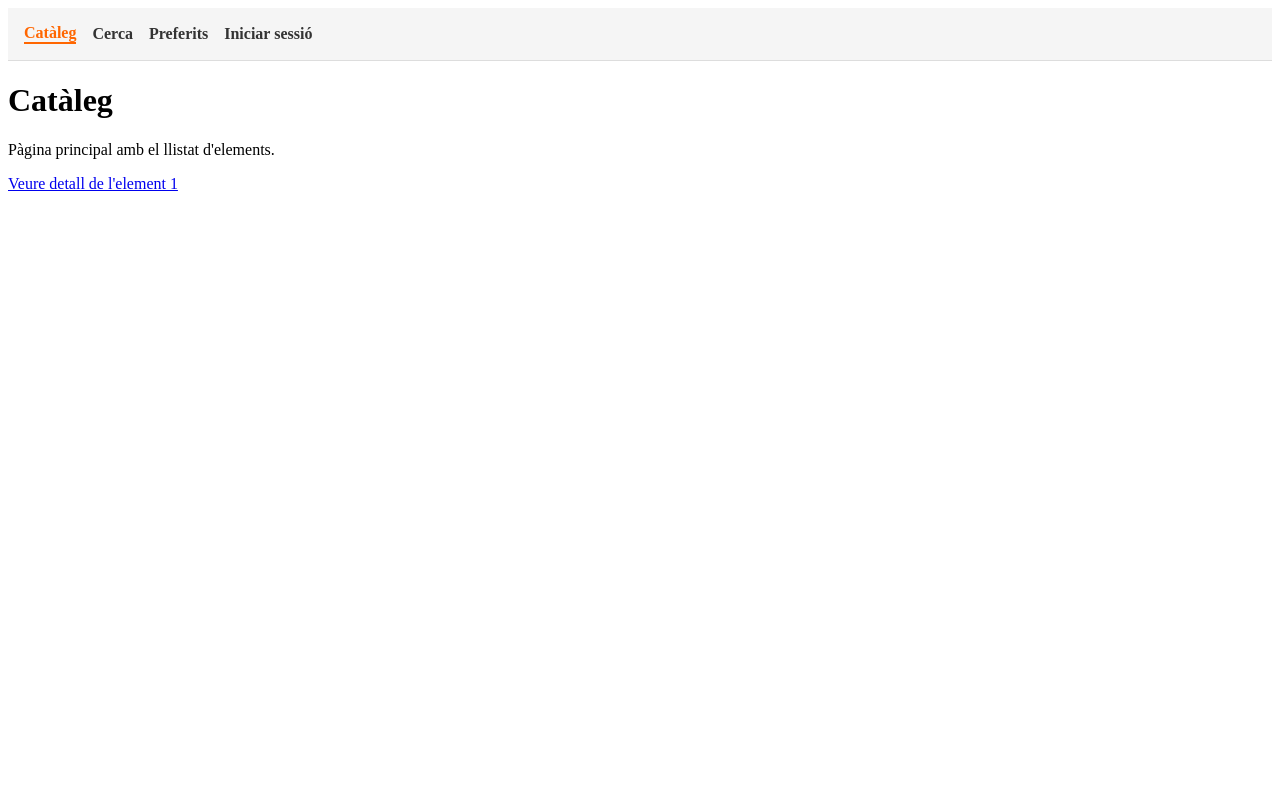
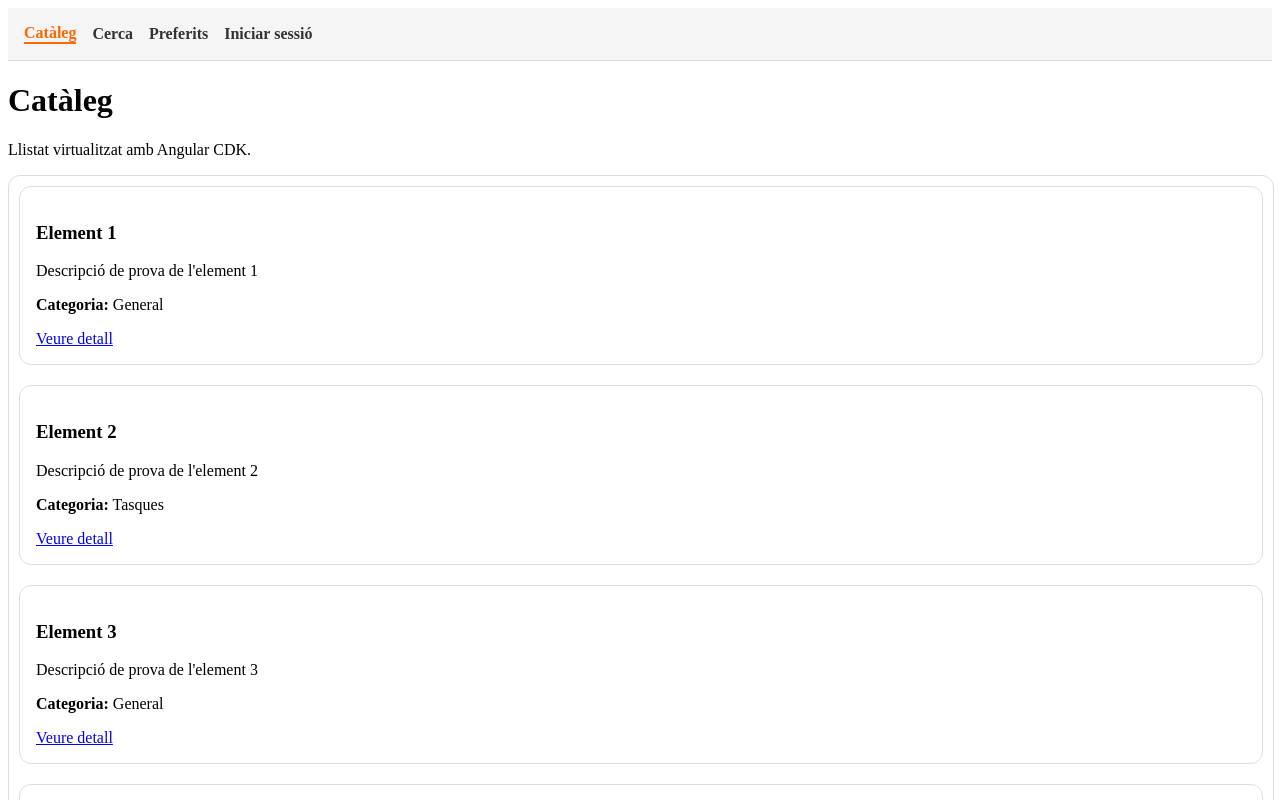
Before and after one commit to Al3XBP/ioc-angular-TasquesApp-Alex, an Angular app: page /cataleg in a window 1280 px wide. Shown: the top 800 px of the page. Built offline with nearby package versions, Linux system fonts and the light colour scheme.

Commit message:
RA4 Exercici 4: Optimització

```diff
--- a/package.json
+++ b/package.json
@@ -11,6 +11,7 @@
   "private": true,
   "dependencies": {
     "@angular/animations": "^18.2.0",
+    "@angular/cdk": "^18.2.14",
     "@angular/common": "^18.2.0",
     "@angular/compiler": "^18.2.0",
     "@angular/core": "^18.2.0",
--- /dev/null
+++ b/src/app/components/targeta-element/targeta-element.component.html
@@ -0,0 +1,14 @@
+<article class="targeta">
+  <h3>{{ element.titol }}</h3>
+
+  <p>{{ element.descripcio }}</p>
+
+  <p>
+    <strong>Categoria:</strong>
+    {{ element.categoria }}
+  </p>
+
+  <a [routerLink]="['/detall', element.id]">
+    Veure detall
+  </a>
+</article>
--- /dev/null
+++ b/src/app/components/targeta-element/targeta-element.component.scss
@@ -0,0 +1,7 @@
+.targeta {
+  min-height: 120px;
+  padding: 16px;
+  border-radius: 12px;
+  border: 1px solid #ddd;
+  background-color: white;
+}
--- /dev/null
+++ b/src/app/components/targeta-element/targeta-element.component.ts
@@ -0,0 +1,22 @@
+import { ChangeDetectionStrategy, Component, Input } from '@angular/core';
+import { CommonModule } from '@angular/common';
+import { RouterLink } from '@angular/router';
+
+export interface ElementCataleg {
+  id: number;
+  titol: string;
+  descripcio: string;
+  categoria: string;
+}
+
+@Component({
+  selector: 'app-targeta-element',
+  standalone: true,
+  imports: [CommonModule, RouterLink],
+  templateUrl: './targeta-element.component.html',
+  styleUrl: './targeta-element.component.scss',
+  changeDetection: ChangeDetectionStrategy.OnPush
+})
+export class TargetaElementComponent {
+  @Input() element!: ElementCataleg;
+}
--- a/src/app/pages/cataleg/cataleg.component.html
+++ b/src/app/pages/cataleg/cataleg.component.html
@@ -1,4 +1,17 @@
 <h1>Catàleg</h1>
-<p>Pàgina principal amb el llistat d'elements.</p>
 
-<a routerLink="/detall/1">Veure detall de l'element 1</a>
+<p>Llistat virtualitzat amb Angular CDK.</p>
+
+<cdk-virtual-scroll-viewport
+  [itemSize]="alturaElement" style="height: 500px;"
+  class="viewport">
+
+  <div *cdkVirtualFor="let element of elements" class="element-virtual">
+
+    <app-targeta-element
+      [element]="element">
+    </app-targeta-element>
+
+  </div>
+
+</cdk-virtual-scroll-viewport>
--- a/src/app/pages/cataleg/cataleg.component.scss
+++ b/src/app/pages/cataleg/cataleg.component.scss
@@ -0,0 +1,11 @@
+.viewport {
+  min-height: 975px;
+  width: 100%;
+  border: 1px solid #ddd;
+  border-radius: 12px;
+}
+
+.element-virtual {
+  padding: 10px;
+  box-sizing: border-box;
+}
--- a/src/app/pages/cataleg/cataleg.component.ts
+++ b/src/app/pages/cataleg/cataleg.component.ts
@@ -1,11 +1,22 @@
-import { Component } from '@angular/core';
-import { RouterLink } from '@angular/router';
+import { ChangeDetectionStrategy, Component } from '@angular/core';
+import { ScrollingModule } from '@angular/cdk/scrolling';
+import { TargetaElementComponent, ElementCataleg } from '../../components/targeta-element/targeta-element.component';
 
 @Component({
   selector: 'app-cataleg',
   standalone: true,
-  imports: [RouterLink],
+  imports: [ScrollingModule, TargetaElementComponent],
   templateUrl: './cataleg.component.html',
-  styleUrl: './cataleg.component.scss'
+  styleUrl: './cataleg.component.scss',
+  changeDetection: ChangeDetectionStrategy.OnPush
 })
-export class CatalegComponent {}
+export class CatalegComponent {
+  alturaElement = 160;
+
+  elements: ElementCataleg[] = Array.from({ length: 50 }, (_, index) => ({
+    id: index + 1,
+    titol: `Element ${index + 1}`,
+    descripcio: `Descripció de prova de l'element ${index + 1}`,
+    categoria: index % 2 === 0 ? 'General' : 'Tasques'
+  }));
+}
--- a/src/app/pages/detall/detall.component.ts
+++ b/src/app/pages/detall/detall.component.ts
@@ -1,4 +1,4 @@
-import { Component } from '@angular/core';
+import { ChangeDetectionStrategy, Component } from '@angular/core';
 import { ActivatedRoute } from '@angular/router';
 import { CommonModule } from '@angular/common';
 
@@ -7,7 +7,8 @@ import { CommonModule } from '@angular/common';
   standalone: true,
   imports: [CommonModule],
   templateUrl: './detall.component.html',
-  styleUrl: './detall.component.scss'
+  styleUrl: './detall.component.scss',
+  changeDetection: ChangeDetectionStrategy.OnPush
 })
 export class DetallComponent {
   id: string | null = null;
```
Also changed, not shown: 3 other files (tests, documents, lock files or other folders).
